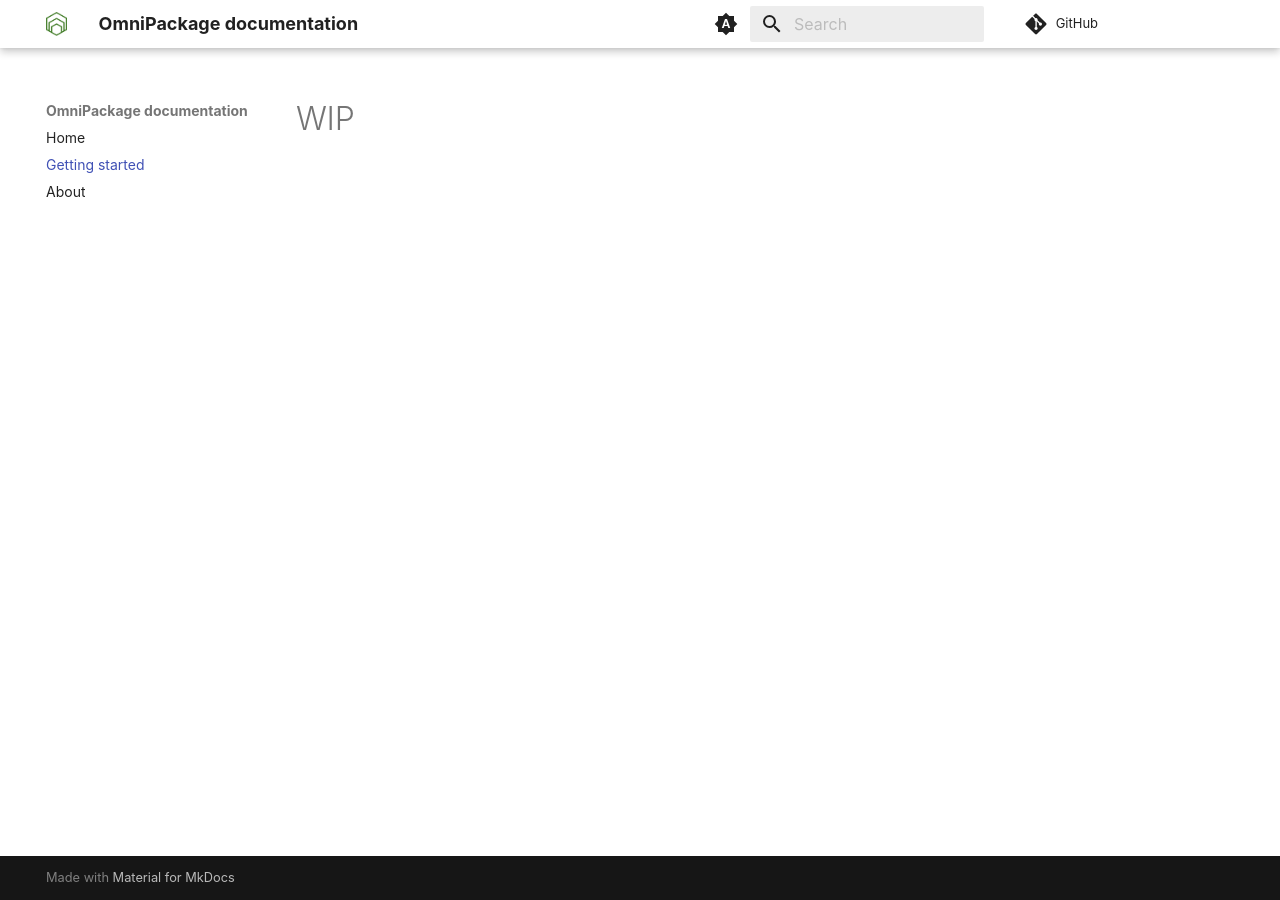
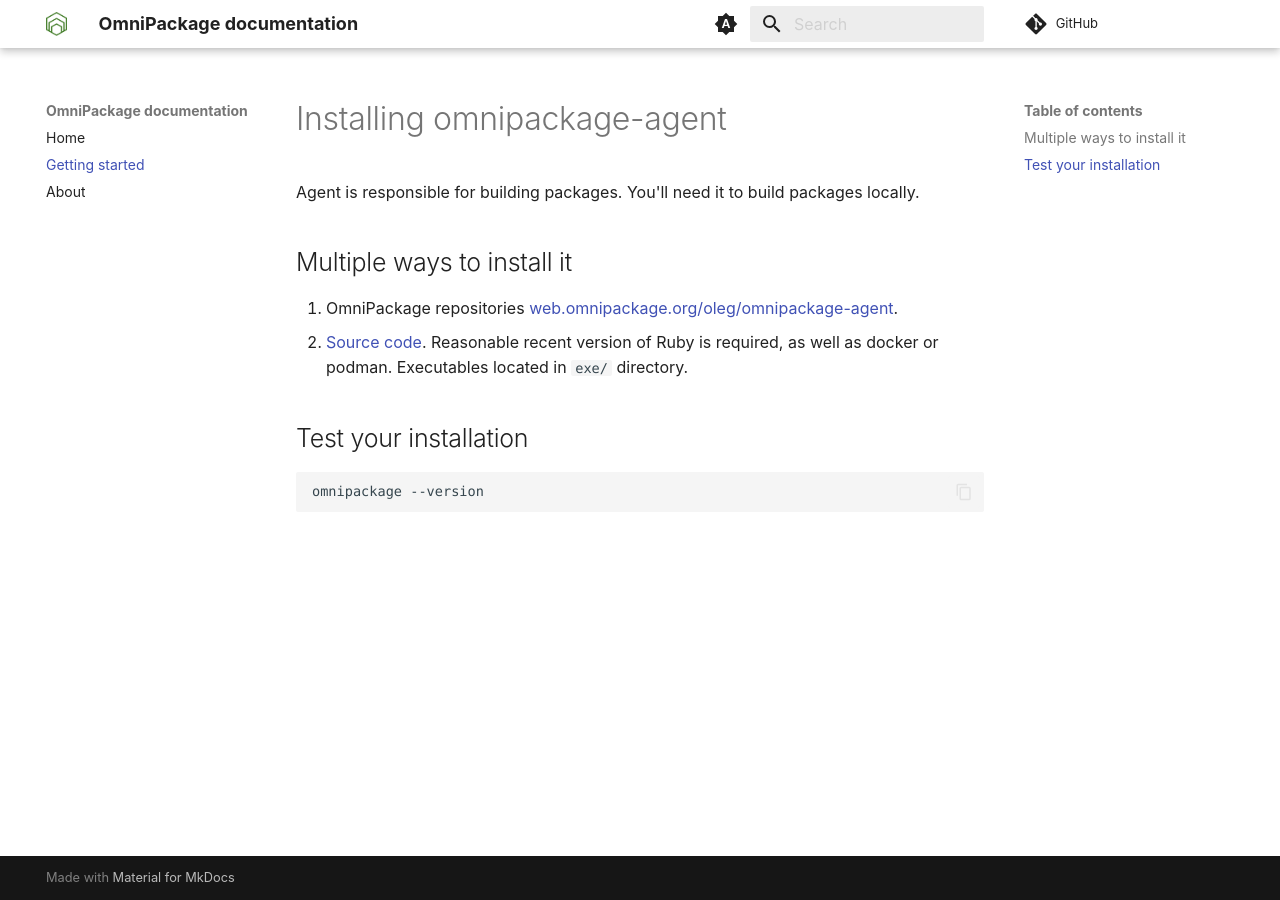
Before and after one commit to omnipackage/omnipackage-docs, an MkDocs documentation site: the page built from docs/getting_started.md, in a window 1280 px wide. Built offline with MkDocs 1.6.1 and Material for MkDocs 9.7.7, drawn with Linux system fonts in a browser that asks for light colours; plug-ins that fetch from the network failed and are left out; comment, search, counter and statistics services are not loaded.

Commit message:
update getting started

````diff
--- a/docs/getting_started.md
+++ b/docs/getting_started.md
@@ -1 +1,14 @@
-# WIP
+# Installing omnipackage-agent
+
+Agent is responsible for building packages. You'll need it to build packages locally.
+
+## Multiple ways to install it
+
+1. OmniPackage repositories [web.omnipackage.org/oleg/omnipackage-agent](https://web.omnipackage.org/oleg/omnipackage-agent).
+2. [Source code](https://github.com/omnipackage/omnipackage-agent-ruby). Reasonable recent version of Ruby is required, as well as docker or podman. Executables located in `exe/` directory.
+
+## Test your installation
+
+```shell
+omnipackage --version
+```
````
